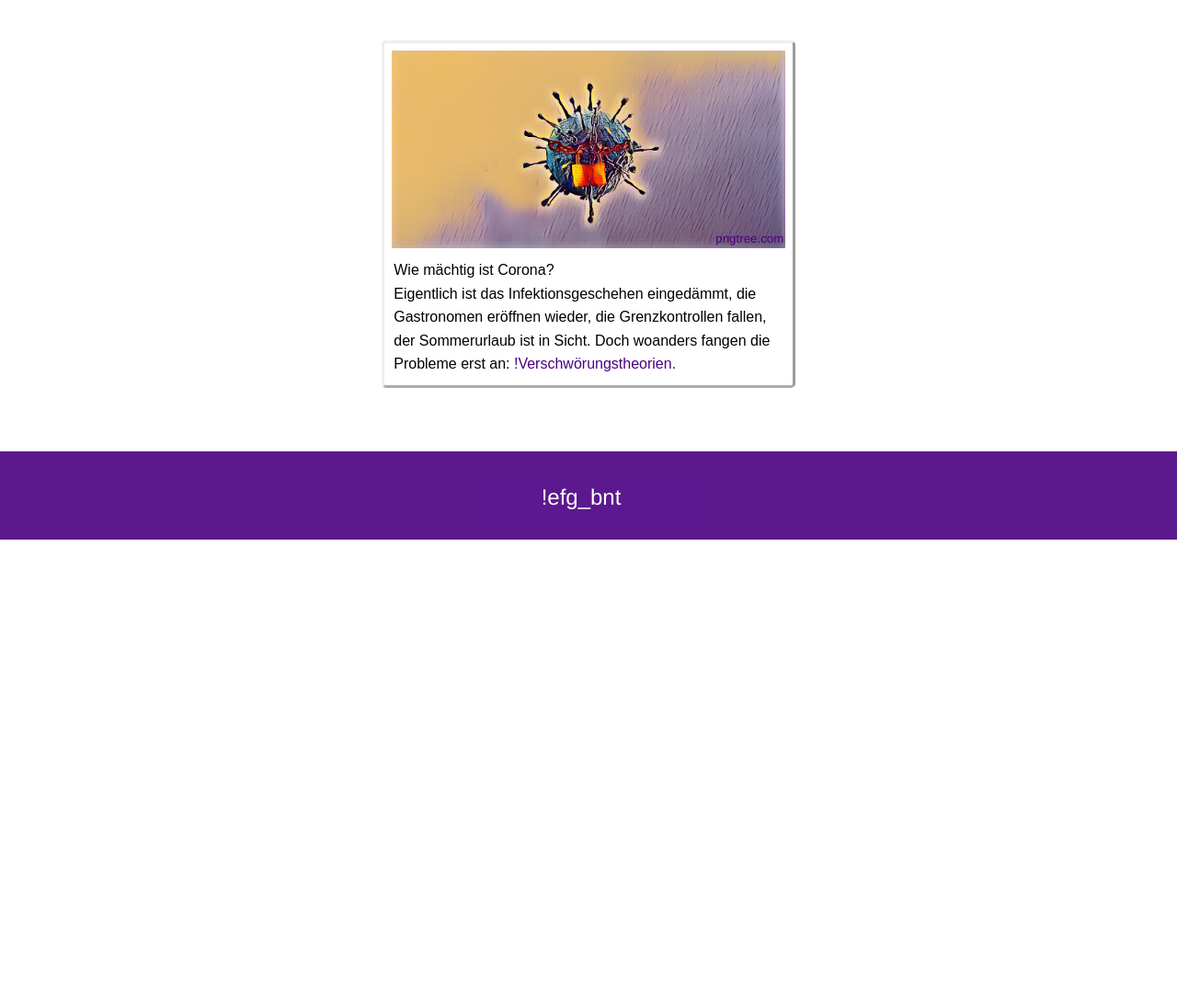
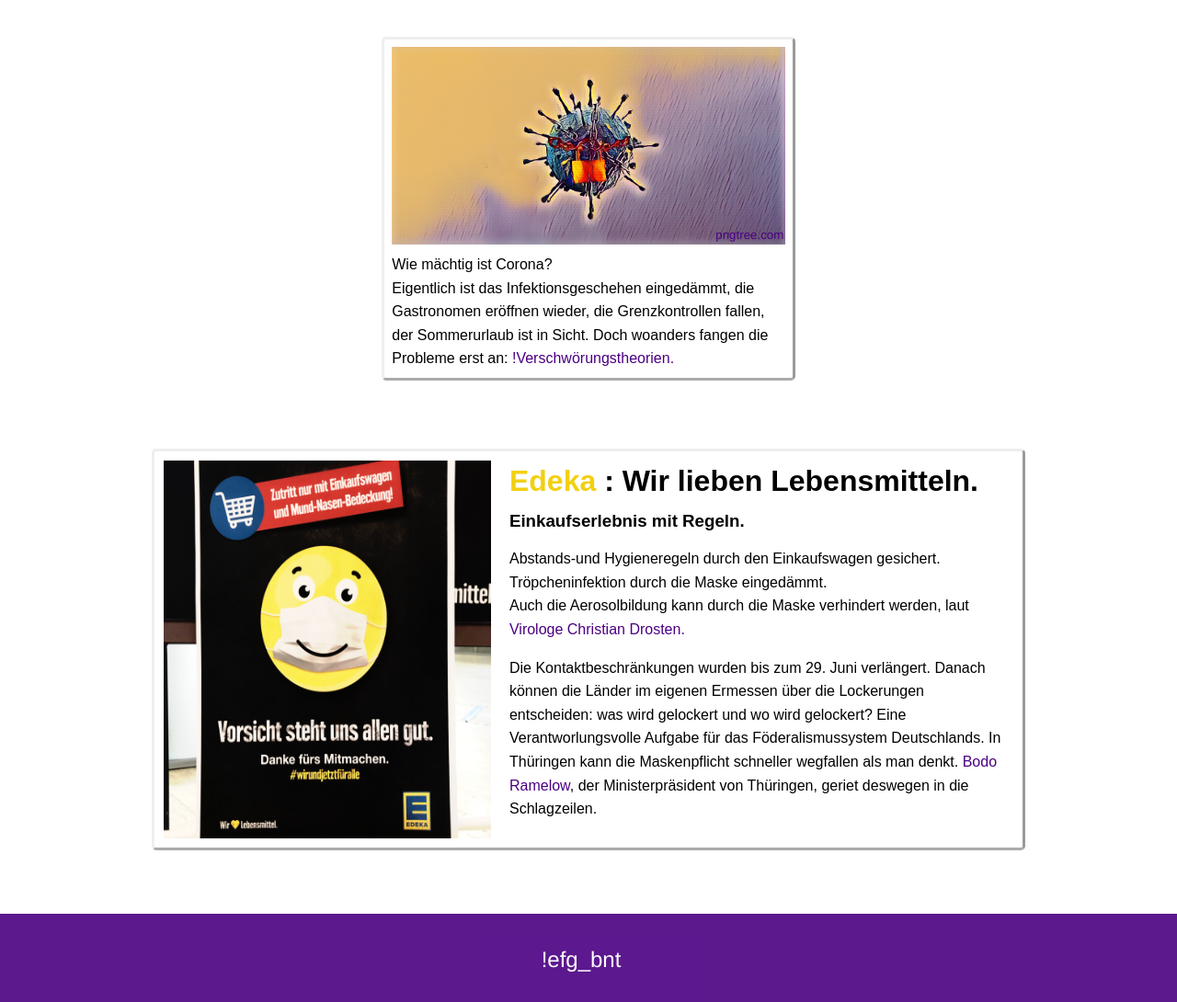
Before and after one commit to einfarbigBunt/mask, a plain HTML site: page index.html in a window 1280 px wide. Shown: the part 1271-2361 px from the top of the page at 92% size. Before the commit the page ends 1858 px from the top, so only its background shows below. Drawn offline with Linux system fonts and the light colour scheme.

Commit message:
Edeka-post added plus modifikations

```diff
--- a/index.html
+++ b/index.html
@@ -88,12 +88,46 @@
               <img  src ="virus.JPEG" />
               <a class="source" href='https://pngtree.com/so/arzneimittel' target= "_blank">pngtree.com</a>
             </div>
-     <div class="text">
-      <span>Wie mächtig ist Corona? <br>
-        Eigentlich ist das Infektionsgeschehen eingedämmt, die Gastronomen eröffnen wieder, die Grenzkontrollen fallen,
-        der Sommerurlaub ist in Sicht. Doch woanders fangen die Probleme erst an: <a href="https://www.apotheken-umschau.de/Coronavirus/Corona-Krise-So-entstehen-Verschwoerungstheorien-558767.html" target="_blank"> !Verschwörungstheorien. </a></span>
+            <div class="text">
+              <span>Wie mächtig ist Corona? <br>
+                Eigentlich ist das Infektionsgeschehen eingedämmt, die Gastronomen eröffnen wieder, die Grenzkontrollen fallen,
+                der Sommerurlaub ist in Sicht. Doch woanders fangen die Probleme erst an: <a href="https://www.apotheken-umschau.de/Coronavirus/Corona-Krise-So-entstehen-Verschwoerungstheorien-558767.html" target="_blank"> !Verschwörungstheorien. </a></span>
+              </div>
+
+    </div>
+   </div>
+
+   <div class="single">
+      <div class ="blog2">
+        <div class ="item1">
+            <div class="image">
+             <img  src ="Maske2.JPG"  />
+            </div>
+       </div>
+       <div class ="item2">
+          <div class="text">
+            <div class="ueberschriften">
+                <span id="edeka">Edeka </span>  <span class="edeka">: Wir lieben Lebensmitteln.</span><br>
+
+                 <h3> Einkaufserlebnis mit Regeln.  </h3>
+           </div>
+            <p> Abstands-und Hygieneregeln durch den Einkaufswagen gesichert. <br>
+            Tröpcheninfektion durch die Maske eingedämmt. <br> Auch die Aerosolbildung kann durch die Maske verhindert werden, laut
+             <a href="https://www.ndr.de/nachrichten/info/43-Das-Leben-nach-draussen-verlagern,audio688030.html" target = "_blank"> Virologe Christian Drosten.</a>
+             </p>
+            <p> Die Kontaktbeschränkungen wurden bis zum 29. Juni verlängert. Danach können die Länder im eigenen Ermessen über die Lockerungen entscheiden:
+            was wird gelockert und wo wird gelockert? Eine Verantworlungsvolle Aufgabe für das Föderalismussystem Deutschlands. In Thüringen kann die Maskenpflicht schneller wegfallen als man denkt.
+            <a href="https://www.tagesschau.de/inland/kontaktbeschraenkungen-103.html" target ="_blank"> Bodo Ramelow</a>, der Ministerpräsident von Thüringen, geriet deswegen in die Schlagzeilen.
+            </p>
+
+
+
+          </div>
       </div>
-    </div>
+     </div>
+
+
+
    </div>
   </div>
 
--- a/style.css
+++ b/style.css
@@ -63,7 +63,7 @@
 height: 11%;
 }
 .blogs {
-    display: flex;
+   display: flex;
   justify-content: space-between;
   align-content: space-around;
   flex-wrap: wrap;
@@ -75,9 +75,59 @@
 .single {
     display: flex;
     justify-content: center;
+    align-content: space-around;
     border: 5px solid white;
     padding: 2rem 0;
+
 }
+
+
+
+
+
+.single .item1 {
+    display: flex;
+    width: 38%;
+    border: 2px solid white;
+    flex-grow: 0.9;
+
+
+
+
+
+}
+.single .item2 {
+    display: flex;
+    width: 59%;
+    margin-left: 0.8rem;
+   flex-grow: 0.9;
+   border: 2px solid white;
+}
+ #edeka{
+    color: rgba(241, 206, 6, 0.959);
+    font-weight: 700;
+    font-size: 2rem;
+
+}
+.edeka {
+    font-weight: 700;
+    font-size: 2rem;
+}
+
+
+
+.item2 .ueberschriften {
+
+    line-height: 1.0;
+
+}
+
+.item2 .text {
+
+ border: 3px solid white;
+
+}
+
 
 .single .image a{
     position: relative;
@@ -97,6 +147,24 @@
 
 
 }
+.blog2{
+    display: flex;
+    width: 99%;
+    padding: 0.5rem;
+    border-bottom: 3px solid white;
+    border-style: outset;
+    border-radius: 0.3rem;
+
+    flex-wrap: wrap;
+    align-content: center;
+    justify-content: space-around;
+
+
+
+
+
+}
+
 .blog .virus {
     align-items: center;
 }
@@ -109,23 +177,27 @@
 }
 
 .image video, img {
-    width:100%;
+    width: 100%;
     height: 100%;
+
 
 }
 
-.blog .text {
+.text {
     font-family: 'Libre Baskerville', sans-serif;
     line-height: 1.6;
-    border: 2px solid white;
+
    padding-top: 0.2rem;
 }
 
-.single .text {
+
+.single .blog .text {
     margin-top: -1rem;
-    border: 2px solid white;
+
 
 }
+
+
 .article {
     word-spacing: 0.12rem;
    line-height: 1.5;
@@ -173,5 +245,13 @@
 
         width: 95%;}
 
+    .item1, .item2{
+
+         width: 95%;
+     }
+
+
+
+
 
 }
```
Also changed, not shown: Maske2.JPG (added).
